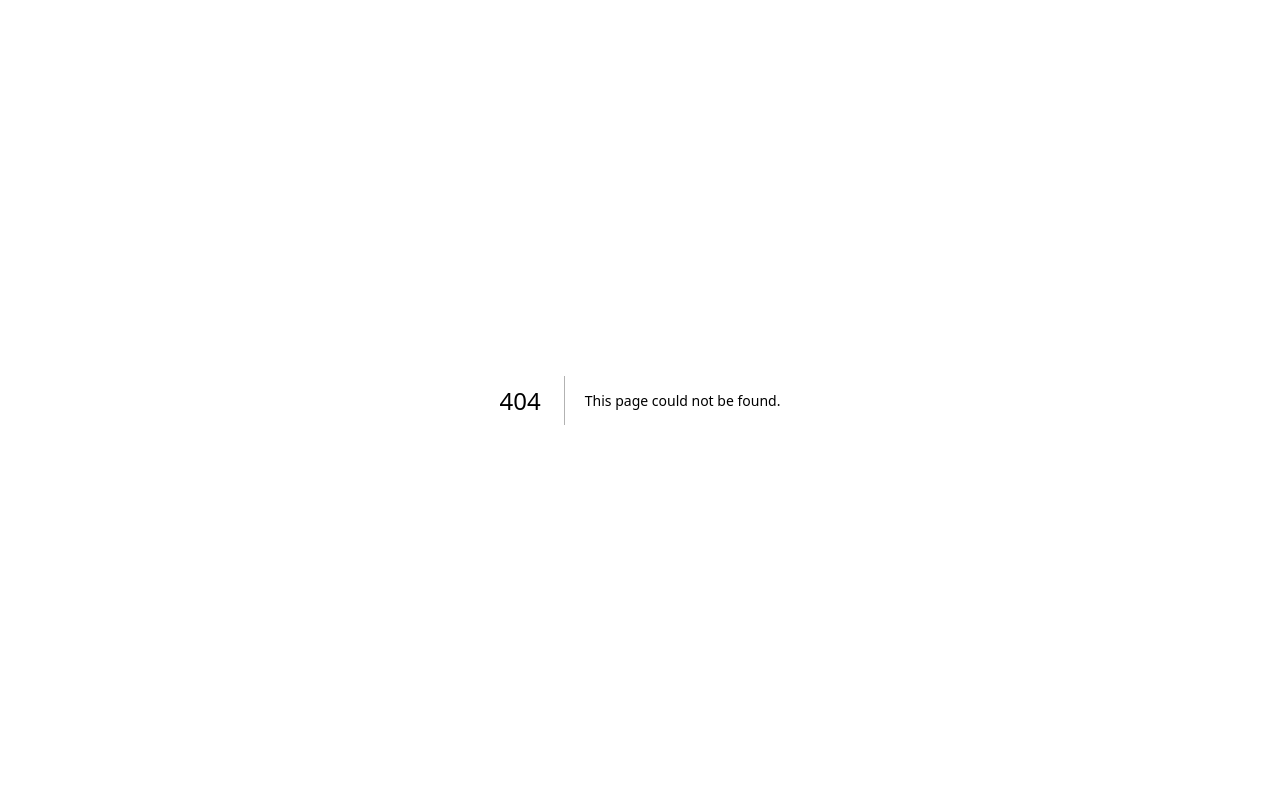
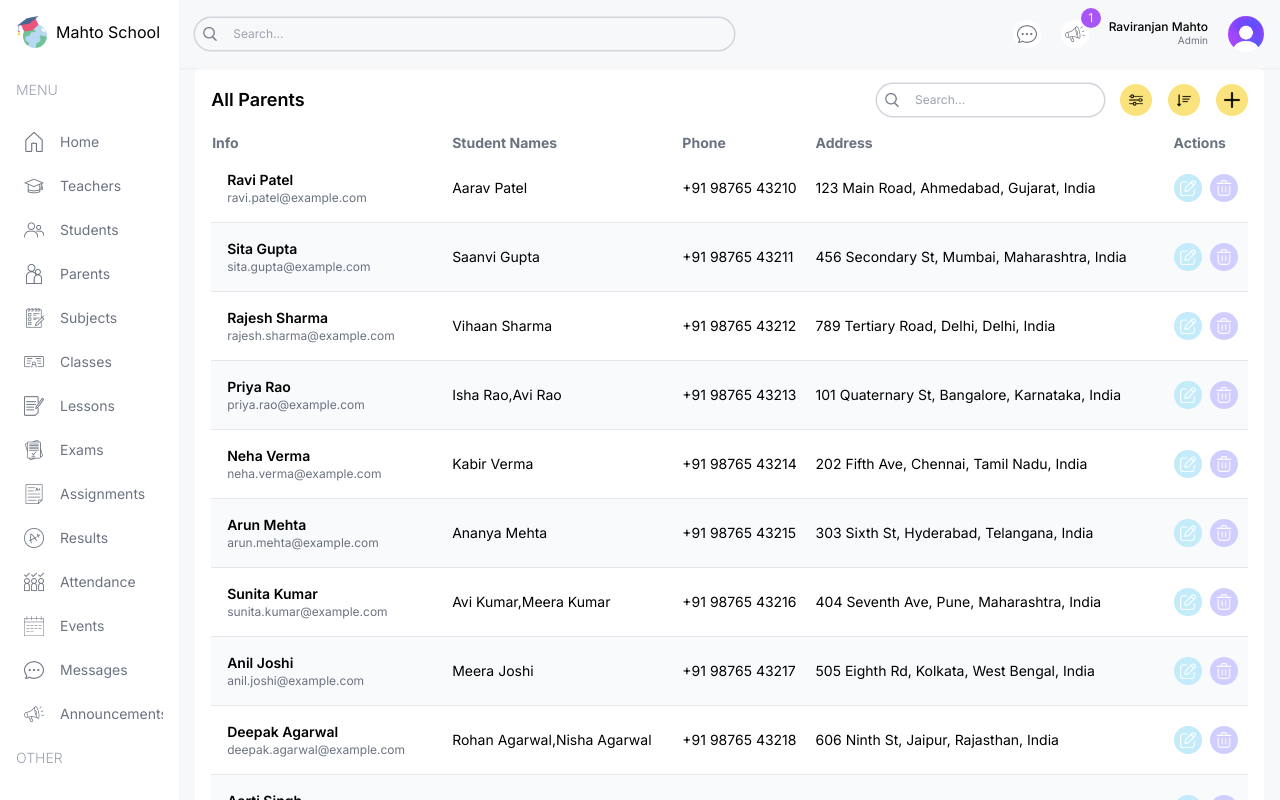
Before and after one commit to raviranjanmahto/nextjs-school-management, a Next.js app: page /list/parents in a window 1280 px wide. Before the commit this address had no page. Built offline with nearby package versions, Linux system fonts and the light colour scheme.

Commit message:
parentListPage added

```diff
--- /dev/null
+++ b/app/(dashboard)/list/parents/page.tsx
@@ -0,0 +1,97 @@
+import FormModal from "@/components/FormModal";
+import Pagination from "@/components/Pagination";
+import Table from "@/components/Table";
+import TableSearch from "@/components/TableSearch";
+import { parentsData, role } from "@/lib/data";
+import Image from "next/image";
+
+type Parent = {
+  id: number;
+  name: string;
+  email?: string;
+  students: string[];
+  phone: string;
+  address: string;
+};
+
+const columns = [
+  {
+    header: "Info",
+    accessor: "info",
+  },
+  {
+    header: "Student Names",
+    accessor: "students",
+    className: "hidden md:table-cell",
+  },
+  {
+    header: "Phone",
+    accessor: "phone",
+    className: "hidden lg:table-cell",
+  },
+  {
+    header: "Address",
+    accessor: "address",
+    className: "hidden lg:table-cell",
+  },
+  {
+    header: "Actions",
+    accessor: "action",
+  },
+];
+
+const ParentListPage = () => {
+  const renderRow = (item: Parent) => (
+    <tr
+      key={item.id}
+      className="border-b border-gray-200 even:bg-slate-50 text-sm hover:bg-mahtoPurpleLight"
+    >
+      <td className="flex items-center gap-4 p-4">
+        <div className="flex flex-col">
+          <h3 className="font-semibold">{item.name}</h3>
+          <p className="text-xs text-gray-500">{item?.email}</p>
+        </div>
+      </td>
+      <td className="hidden md:table-cell">{item.students.join(",")}</td>
+      <td className="hidden md:table-cell">{item.phone}</td>
+      <td className="hidden md:table-cell">{item.address}</td>
+      <td>
+        <div className="flex items-center gap-2">
+          {role === "admin" && (
+            <>
+              <FormModal table="parent" type="update" data={item} />
+              <FormModal table="parent" type="delete" id={item.id} />
+            </>
+          )}
+        </div>
+      </td>
+    </tr>
+  );
+
+  return (
+    <div className="bg-white p-4 rounded-md flex-1 m-4 mt-0">
+      {/* TOP */}
+      <div className="flex items-center justify-between">
+        <h1 className="hidden md:block text-lg font-semibold">All Parents</h1>
+        <div className="flex flex-col md:flex-row items-center gap-4 w-full md:w-auto">
+          <TableSearch />
+          <div className="flex items-center gap-4 self-end">
+            <button className="w-8 h-8 flex items-center justify-center rounded-full bg-mahtoYellow">
+              <Image src="/filter.png" alt="" width={14} height={14} />
+            </button>
+            <button className="w-8 h-8 flex items-center justify-center rounded-full bg-mahtoYellow">
+              <Image src="/sort.png" alt="" width={14} height={14} />
+            </button>
+            {role === "admin" && <FormModal table="teacher" type="create" />}
+          </div>
+        </div>
+      </div>
+      {/* LIST */}
+      <Table columns={columns} renderRow={renderRow} data={parentsData} />
+      {/* PAGINATION */}
+      <Pagination />
+    </div>
+  );
+};
+
+export default ParentListPage;
```
